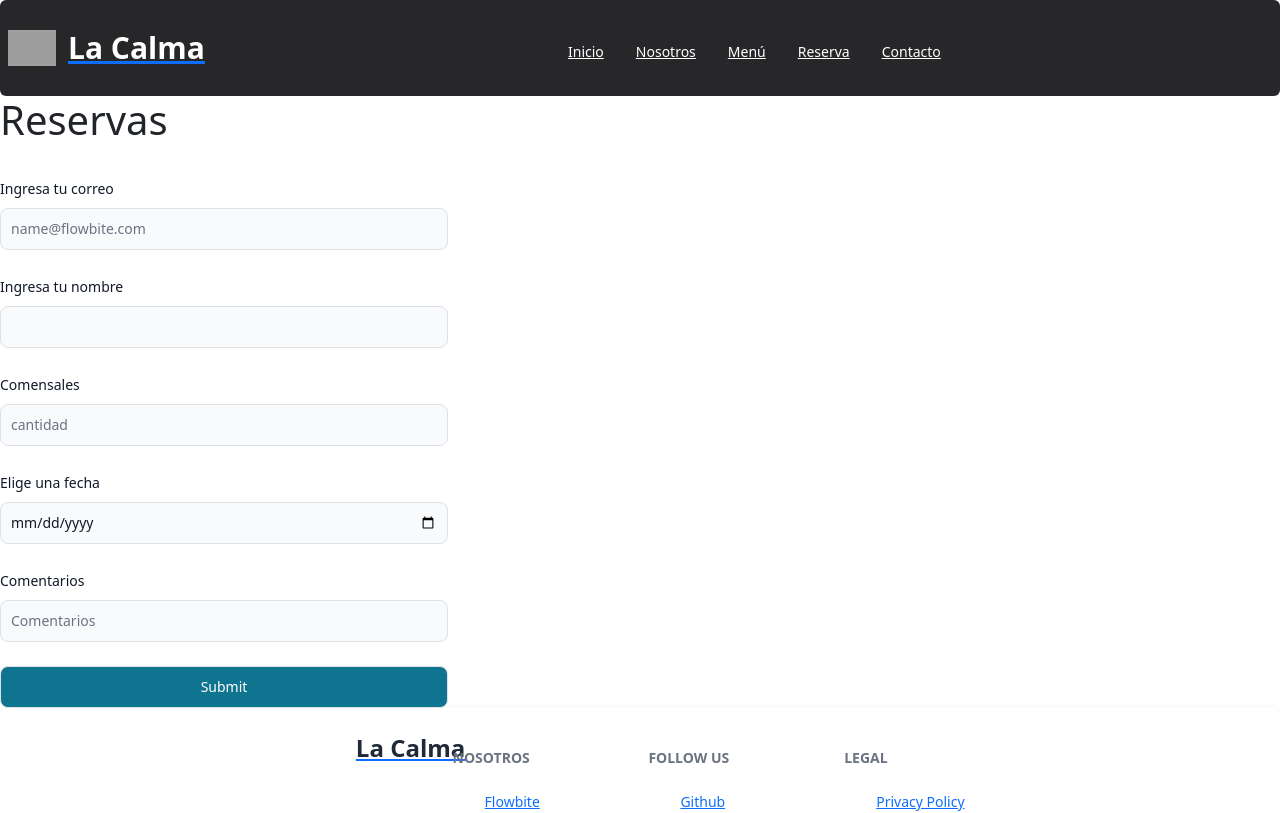
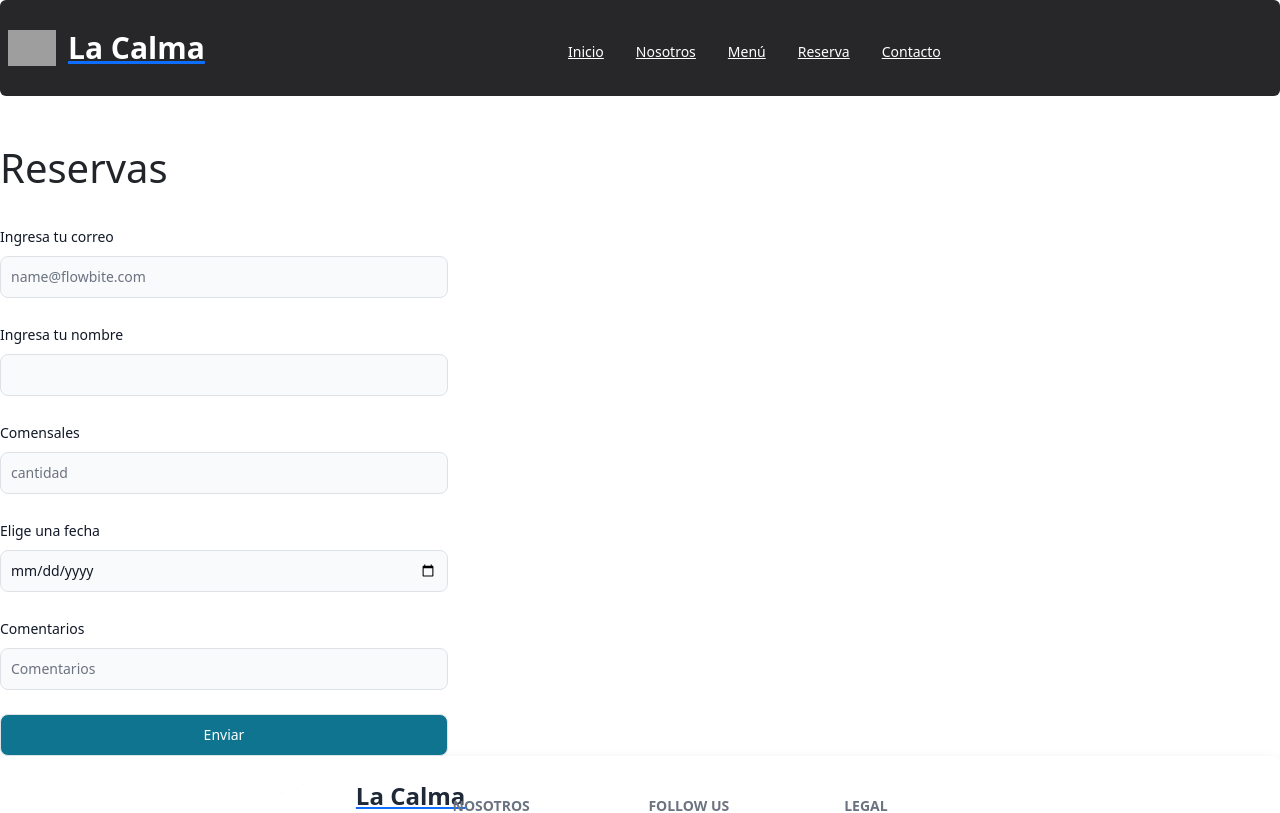
Before and after one commit to Camilecacao/LaCalma, a React (Vite) app: page /Reservation in a window 1280 px wide. Shown: the top 813 px of the page. Built offline with nearby package versions, Linux system fonts and the light colour scheme; grey boxes are pictures that could not be loaded.

Commit message:
Creacion de db en firebase desde el form reservas

```diff
--- a/src/components/Carta.jsx
+++ b/src/components/Carta.jsx
@@ -33,7 +33,7 @@ const Carta = () => {
 
 
     return(
-        <section>
+        <section className="mt-5">
             <div>
             <h1 className="text-center">Menú</h1>
 
--- a/src/pages/Contact.jsx
+++ b/src/pages/Contact.jsx
@@ -1,10 +1,8 @@
-
-
 import { Button, Checkbox, Label, TextInput, Textarea } from 'flowbite-react';
 
 const Contact = () => {
     return (
-        <form className="flex max-w-md flex-col gap-4">
+        <form className="flex max-w-md flex-col gap-4 mt-5">
             <h1>Formulario de contacto</h1>
             <div>
                 <div>
--- a/src/pages/Reservation.jsx
+++ b/src/pages/Reservation.jsx
@@ -1,27 +1,39 @@
-import { Button, Checkbox, Label, TextInput } from "flowbite-react"
+import { db } from "../config/firebase";
+import { collection, addDoc, getDocs } from "firebase/firestore"
+import { Button, Label, TextInput } from "flowbite-react"
 import { useState } from "react";
 
 const initialBooking = {
-  email:'', name:'', date:'', amount:'', comments:''
+  email: '', name: '', date: '', amount: '', comments: ''
 }
 
 
 export const Reservation = () => {
   const [booking, setBooking] = useState(initialBooking)
-    function onSubmitBooking (event, ) {
+  async function onSubmitBooking(event,) {
     event.preventDefault()
-      console.log (booking);
+    try {
+      const collectionRef = collection(db, "Reservas");
+      await addDoc(collectionRef, {
+        ...booking
+      })
+    } catch (error) {
+
+    }
+    setBooking({...initialBooking})
   }
 
   const onChangeBooking = (event) => {
     setBooking({
       ...booking,
-        [event.target.name]:event.target.value
+      [event.target.name]: event.target.value
     })
+
   }
 
+
   return (
-    <form onSubmit={onSubmitBooking} className="flex max-w-md flex-col gap-4">
+    <form onSubmit={onSubmitBooking} className="flex max-w-md flex-col gap-4 mt-5">
       <h1>Reservas</h1>
       <div>
         <div className="mb-2 block">
@@ -109,7 +121,7 @@ export const Reservation = () => {
         />
       </div>
       <Button type="submit">
-        Submit
+        Enviar
       </Button>
     </form>
     // <Fragment>
```
Lines whose indentation alone changed are shown as unchanged.
